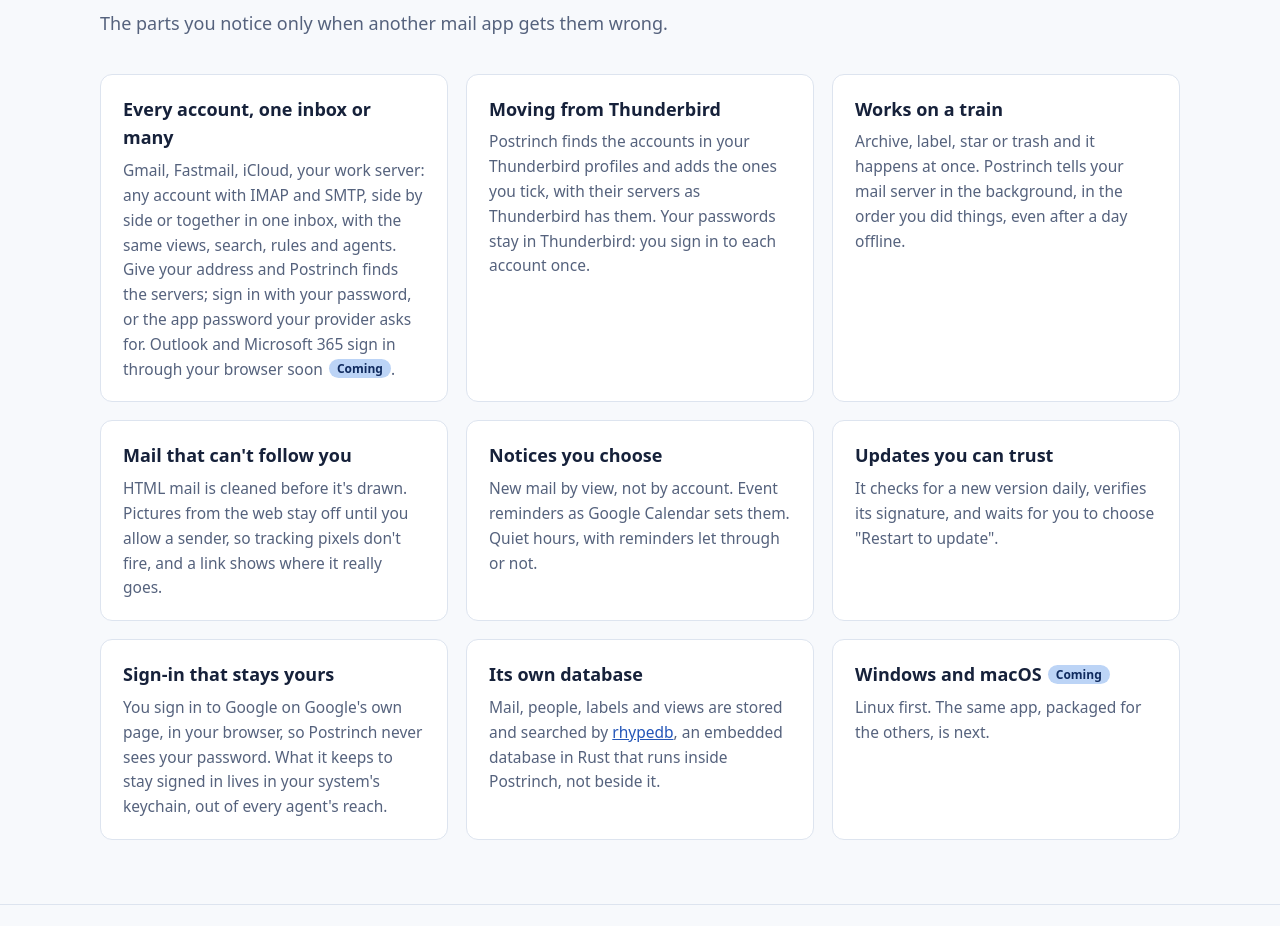
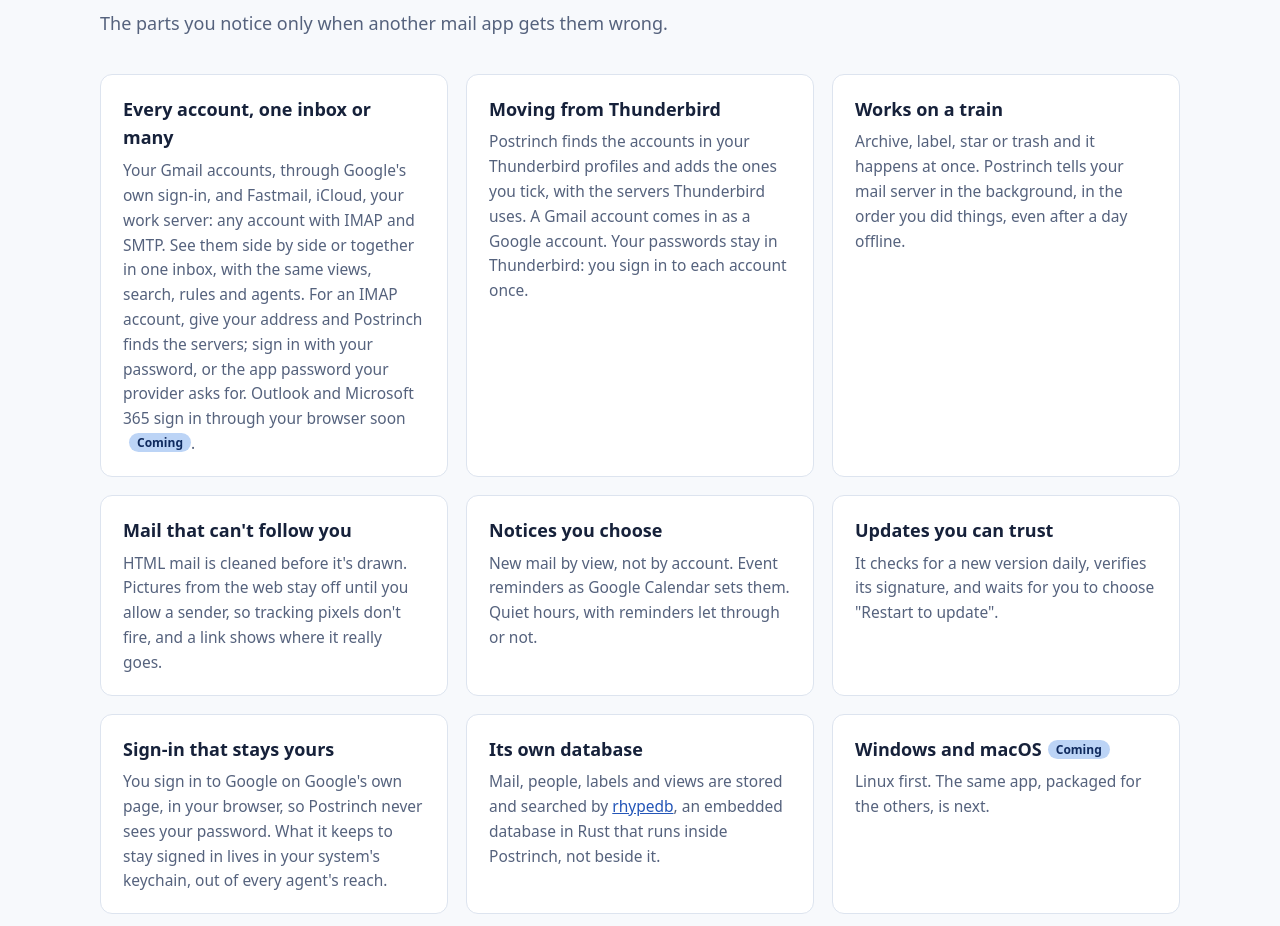
Before and after one commit to joeleaver/postrinch, a plain HTML site: page site/public/index.html in a window 1280 px wide. Shown: the part 4486-5412 px from the top of the page. Drawn offline with Linux system fonts and the light colour scheme; no server answers.

Commit message:
Website: review fixes for 0.1.35 (Gmail sign-in, discovery probes, retention, Thunderbird import)
Co-Authored-By: Claude Opus 5.5 <noreply@anthropic.com>

```diff
--- a/site/public/index.html
+++ b/site/public/index.html
@@ -124,11 +124,11 @@
       <div class="cards">
         <div class="card">
           <h3>Every account, one inbox or many</h3>
-          <p>Gmail, Fastmail, iCloud, your work server: any account with IMAP and SMTP, side by side or together in one inbox, with the same views, search, rules and agents. Give your address and Postrinch finds the servers; sign in with your password, or the app password your provider asks for. Outlook and Microsoft 365 sign in through your browser soon<span class="tag">Coming</span>.</p>
+          <p>Your Gmail accounts, through Google's own sign-in, and Fastmail, iCloud, your work server: any account with IMAP and SMTP. See them side by side or together in one inbox, with the same views, search, rules and agents. For an IMAP account, give your address and Postrinch finds the servers; sign in with your password, or the app password your provider asks for. Outlook and Microsoft 365 sign in through your browser soon<span class="tag">Coming</span>.</p>
         </div>
         <div class="card">
           <h3>Moving from Thunderbird</h3>
-          <p>Postrinch finds the accounts in your Thunderbird profiles and adds the ones you tick, with their servers as Thunderbird has them. Your passwords stay in Thunderbird: you sign in to each account once.</p>
+          <p>Postrinch finds the accounts in your Thunderbird profiles and adds the ones you tick, with the servers Thunderbird uses. A Gmail account comes in as a Google account. Your passwords stay in Thunderbird: you sign in to each account once.</p>
         </div>
         <div class="card">
           <h3>Works on a train</h3>
```
Also changed, not shown: site/public/privacy.html (+2 -2 lines).
